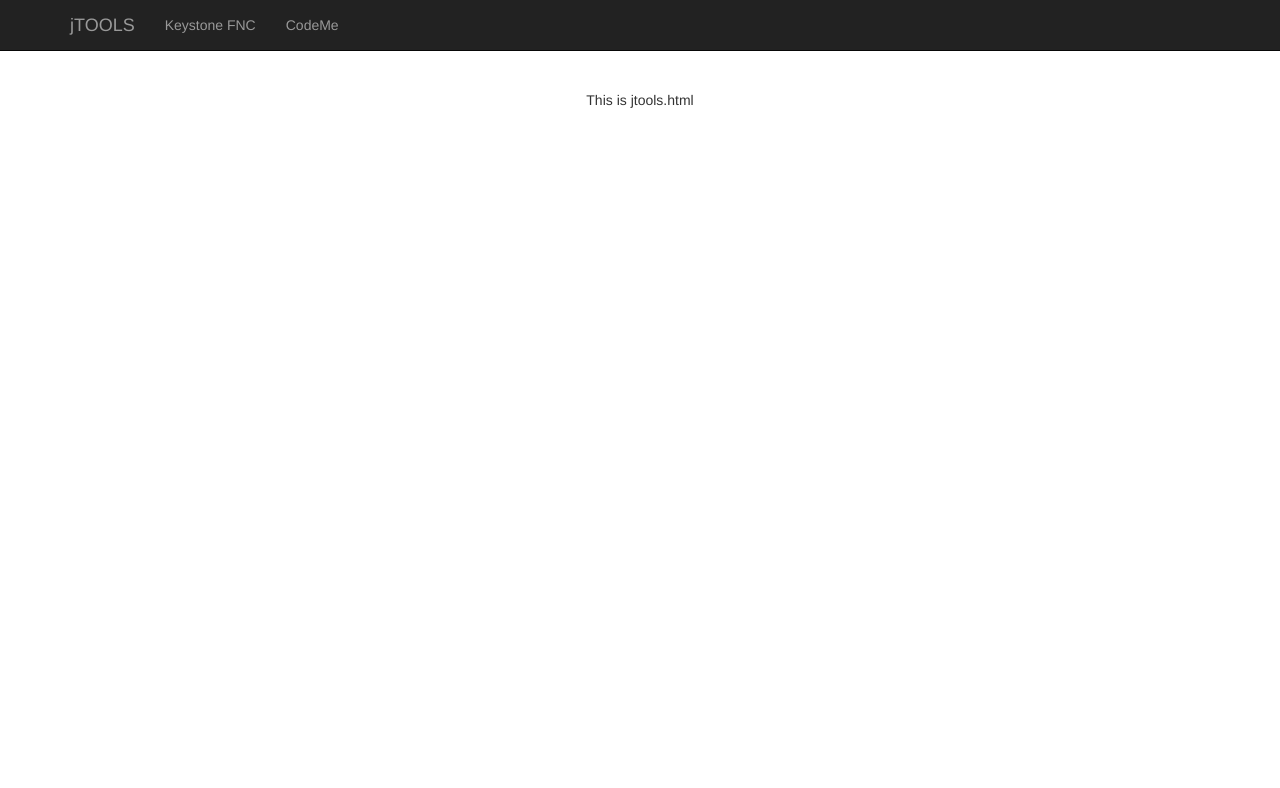
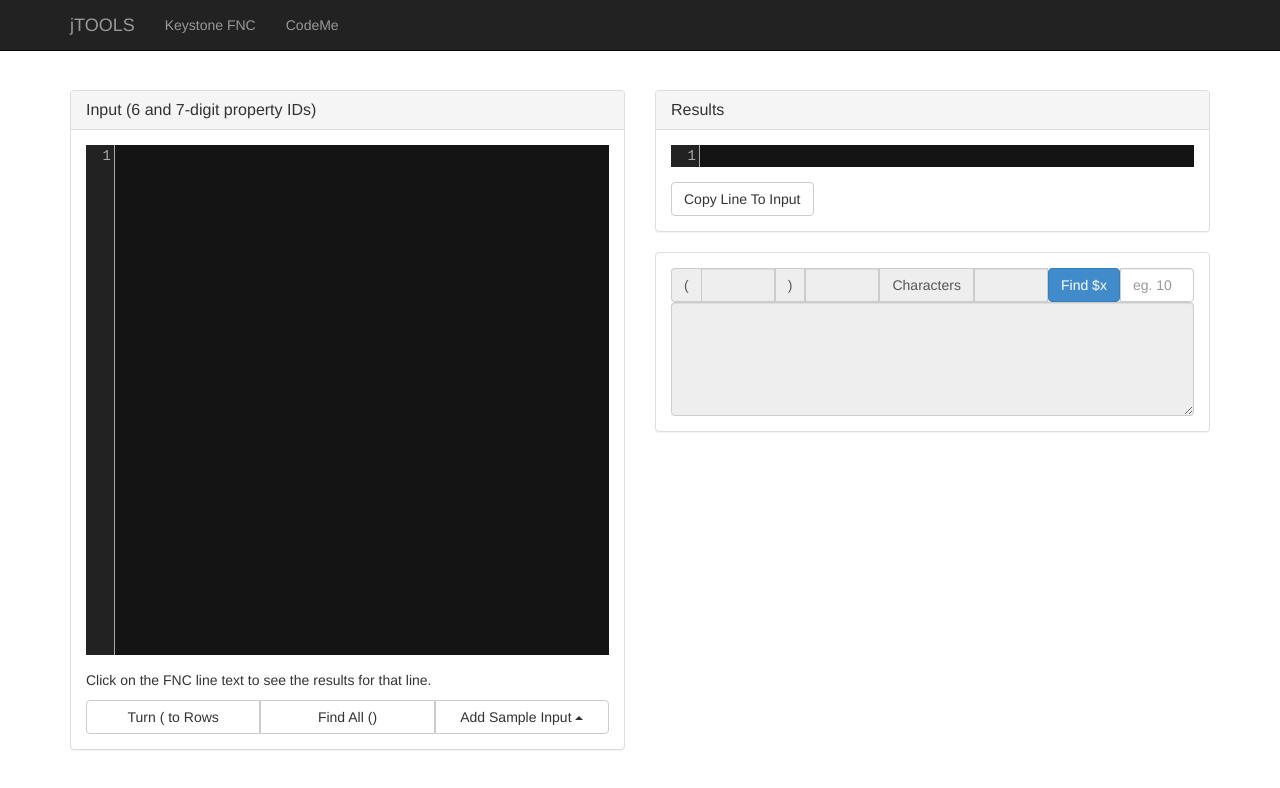
Before and after one commit to jcicaro/z-arch-nps-jtools-new, a plain HTML site: page index.html at #!/codeme in a window 1280 px wide. Drawn offline with Linux system fonts and the light colour scheme.

Commit message:
Add framework

```diff
--- a/index.html
+++ b/index.html
@@ -22,6 +22,15 @@
 
 		<!-- Main Styles -->
 		<link href="styles/main.css" rel="stylesheet">
+
+		<!-- Codemirror Styles -->
+		<link rel="stylesheet" href="custom_components/codemirror-4.4/lib/codemirror.css">
+		<link rel="stylesheet" href="custom_components/codemirror-4.4/theme/twilight.css">
+
+		<!-- Codemirror Scripts-->
+		<script src="custom_components/codemirror-4.4/lib/codemirror.js"></script>
+		<script src="custom_components/codemirror-4.4/mode/javascript/javascript.js"></script>
+		<script src="custom_components/codemirror-4.4/addon/edit/matchbrackets.js"></script>
 	</head>
 
 	<body>
--- a/scripts/controller.js
+++ b/scripts/controller.js
@@ -1,6 +1,8 @@
 (function() {
 
 	var app = angular.module('controller', []);
+
+
 
 	/*
 	 * Controller
--- a/styles/main.css
+++ b/styles/main.css
@@ -4,5 +4,5 @@ body {
 
 .content {
 	padding: 40px 15px;
-	text-align: center;
+	/*text-align: center;*/
 }
--- a/templates/jtools.html
+++ b/templates/jtools.html
@@ -1 +1,125 @@
-This is jtools.html
+<!-- <div class="container"> -->
+	<div class="default">
+
+		<div class="row">
+			<div class="col-xs-12 col-md-6">
+				<div class="panel panel-default">
+					<div class="panel-heading"><h4 class="panel-title">Input (6 and 7-digit property IDs)</h4></div>
+
+					<div class="panel-body">
+
+						<form id="inputForm" action="">
+							<div class="form-group">
+								<textarea name="" id="editorLeft" rows="10"></textarea>
+							</div>
+							<p>Click on the FNC line text to see the results for that line.</p>
+
+							<div class="btn-group btn-group-justified">
+								<div class="btn-group">
+								<button id="ptRow" type="button" class="btn btn-default">
+											Turn ( to Rows
+								</button>
+								</div>
+								<div class="btn-group">
+								<button id="findAllPar" type="button" class="btn btn-default">
+											Find All ()
+								</button>
+								</div>
+							 	<div class="btn-group dropup">
+									<button type="button" class="btn btn-default dropdown-toggle" data-toggle="dropdown">
+									    Add Sample Input <span class="caret"></span>
+									</button>
+									<ul class="dropdown-menu" role="menu">
+
+									  	<li><span id="fncWoBrackets" type="button" class="btn">FNC without Brackets</span></li>
+									    <li><span id="addSimple" type="button" class="btn">Simple FNC</span></li>
+									    <li><span id="addComplex" type="button" class="btn">Complex FNC</span></li>
+									    <li class="divider"></li>
+									    <li><span id="clearText" type="button" class="btn">Clear</span></li>
+									</ul>
+								</div>
+							</div>
+						</form>
+
+					</div><!--/. panel-body-->
+				</div><!--/. panel panel-default-->
+
+			</div><!--/.col-xs-12 col-md-9 -->
+
+			<div class="col-xs-12 col-md-6">
+				<div class="panel panel-default">
+					<div class="panel-heading"><h4 class="panel-title">Results</h4></div>
+					<div class="panel-body">
+						<div class="form-group">
+							<textarea name="" id="editorRight" rows="10"></textarea>
+						</div>
+
+
+						<button id="copyLine" type="button" class="btn btn-default">
+								Copy Line To Input
+						</button>
+
+					</div><!--/. panel-body-->
+				</div><!--/. panel panel-default-->
+
+				<div class="panel panel-default">
+
+					<div class="panel-body">
+
+					<div class="input-group">
+						<span class="input-group-addon">(</span>
+						<input type="text" id="countOpen" disabled class="form-control">
+						<span class="input-group-addon">)</span>
+						<input type="text" id="countClosed" disabled class="form-control">
+						<span class="input-group-addon">Characters</span>
+						<input type="text" id="count" disabled class="form-control">
+						<span class="input-group-btn">
+							<input type="button" id="findPar" value="Find $x" class="btn btn-primary">
+						</span>
+						<input type="text" id="inpFindPar" placeholder="eg. 10" class="form-control">
+					</div>
+
+
+
+					<textarea id="textResult" rows="5" cols="90" readonly="readonly" class="form-control"> </textarea>
+
+					</div><!--/. panel-body-->
+				</div><!--/. panel panel-default-->
+			</div><!--/.col-xs-6 col-md-3 -->
+
+
+		</div><!--/.row -->
+
+	</div><!--/.default -->
+<!-- </div> --><!-- /.container -->
+
+
+<script>
+	/*
+	Codemirror Initialisation
+	*/
+
+
+	var editorRight = CodeMirror.fromTextArea(document.getElementById("editorRight"), {
+		lineNumbers : true,
+		mode : "text/javascript",
+		lineWrapping : true,
+		indentUnit : 4,
+		theme: 'twilight',
+		matchBrackets : true
+	}); //theme: 'twilight',
+	editorRight.setSize("100%", "100%");
+
+	var editorLeft = CodeMirror.fromTextArea(document.getElementById("editorLeft"), {
+		lineNumbers : true,
+		mode : "text/javascript",
+		lineWrapping : true,
+		indentUnit : 4,
+		theme: 'twilight',
+		matchBrackets : true
+	}); //theme: 'twilight',
+	editorLeft.setSize("100%", "510");
+	editorLeft.on('cursorActivity', function() { //'change'
+		addSampleCode();
+	});
+</script>
--- a/templates/nav.html
+++ b/templates/nav.html
@@ -7,7 +7,7 @@
 				<span class="icon-bar"></span>
 				<span class="icon-bar"></span>
 			</button>
-			<a class="navbar-brand" href="index.html">jTOOLS</a>
+			<a class="navbar-brand" ui-sref="jtools">jTOOLS</a>
 		</div>
 		<div class="collapse navbar-collapse">
 			<ul class="nav navbar-nav">
```
